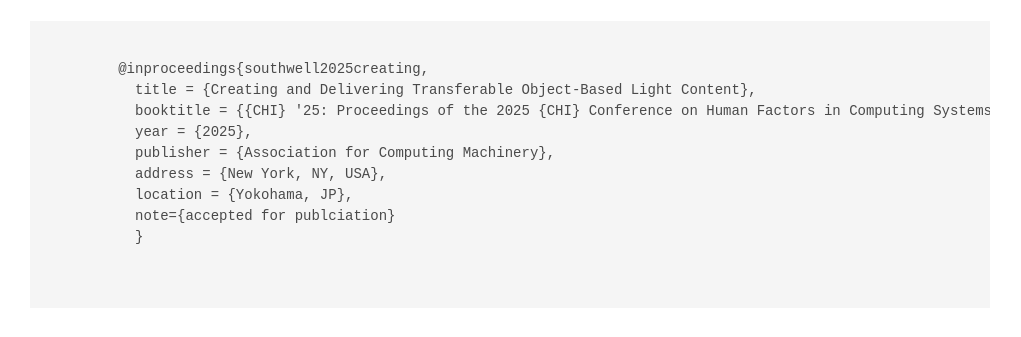
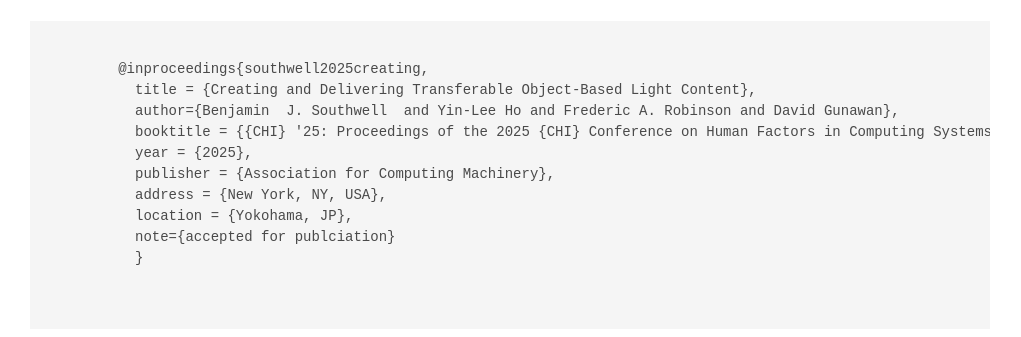
Before and after one commit to BenJSouthwell/lightscapes-chi25, a plain HTML site: page index.html in a window 1280 px wide. Shown: the part 1479-1816 px from the top of the page, without its empty margins (130-1151 px from the left). Drawn offline with nearby package versions, Linux system fonts and the light colour scheme; some icons are missing; a web font is replaced by a local one.

Commit message:
add author field to bibtex code

```diff
--- a/index.html
+++ b/index.html
@@ -200,6 +200,7 @@
       <pre><code>
         @inproceedings{southwell2025creating,
           title = {Creating and Delivering Transferable Object-Based Light Content},
+          author={Benjamin  J. Southwell  and Yin-Lee Ho and Frederic A. Robinson and David Gunawan},
           booktitle = {{CHI} '25: Proceedings of the 2025 {CHI} Conference on Human Factors in Computing Systems},
           year = {2025},
           publisher = {Association for Computing Machinery},
```
